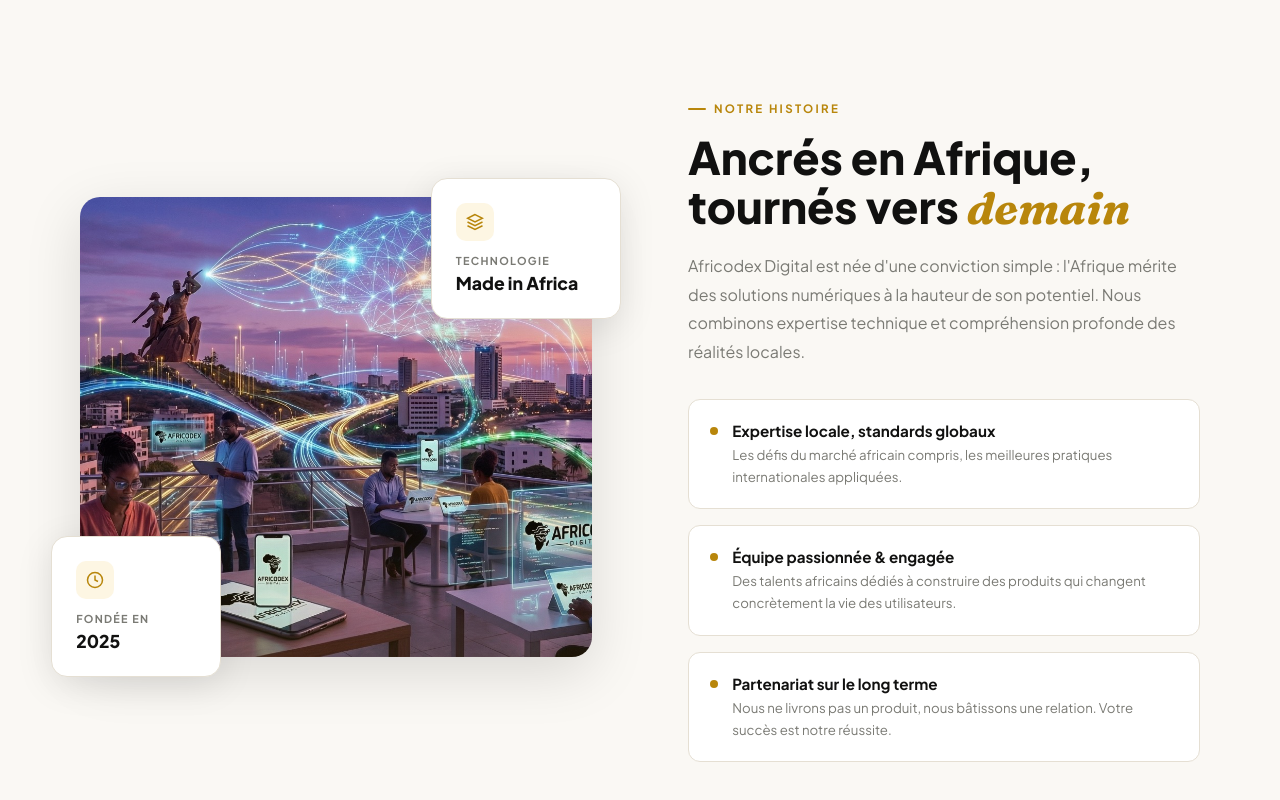
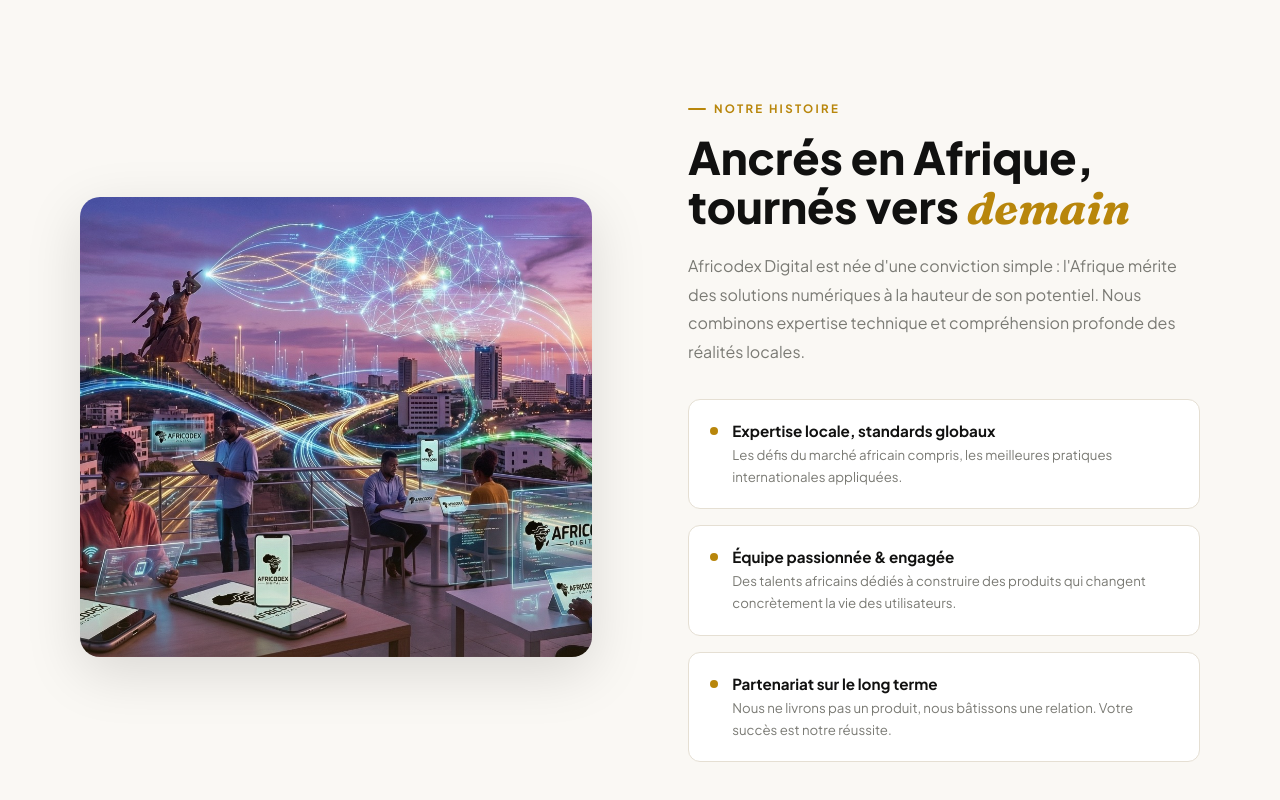
Before and after one commit to Ibnouthiam0110/Africodex_Digital_V1, a React (Vite) app: page / in a window 1280 px wide. Shown: the part 983-1783 px from the top of the page. Built offline with nearby package versions, Linux system fonts and the light colour scheme.

Commit message:
PHOTO_Modifiée

```diff
--- a/src/components/About.jsx
+++ b/src/components/About.jsx
@@ -51,27 +51,6 @@ export default function About() {
             <div style={{ position: "absolute", inset: 0, background: "linear-gradient(to bottom, transparent 50%, rgba(184,134,11,0.15) 100%)", borderRadius: "20px" }} />
           </div>
 
-          {/* Float card top-right */}
-          <FloatCard style={{ top: "-1.2rem", right: "-1.8rem", width: "190px" }}>
-            <CardIcon>
-              <svg width="18" height="18" viewBox="0 0 24 24" fill="none" stroke="#b8860b" strokeWidth="2">
-                <path d="M12 2L2 7l10 5 10-5-10-5z"/><path d="M2 17l10 5 10-5"/><path d="M2 12l10 5 10-5"/>
-              </svg>
-            </CardIcon>
-            <div style={{ fontSize: "0.68rem", fontWeight: 700, letterSpacing: "0.12em", textTransform: "uppercase", color: "#7a7a74", marginBottom: "0.3rem" }}>Technologie</div>
-            <div style={{ fontSize: "1.1rem", fontWeight: 800, color: "#111110" }}>Made in Africa</div>
-          </FloatCard>
-
-          {/* Float card bottom-left */}
-          <FloatCard style={{ bottom: "-1.2rem", left: "-1.8rem", width: "170px" }}>
-            <CardIcon>
-              <svg width="18" height="18" viewBox="0 0 24 24" fill="none" stroke="#b8860b" strokeWidth="2">
-                <circle cx="12" cy="12" r="10"/><polyline points="12 6 12 12 16 14"/>
-              </svg>
-            </CardIcon>
-            <div style={{ fontSize: "0.68rem", fontWeight: 700, letterSpacing: "0.12em", textTransform: "uppercase", color: "#7a7a74", marginBottom: "0.3rem" }}>Fondée en</div>
-            <div style={{ fontSize: "1.1rem", fontWeight: 800, color: "#111110" }}>2025</div>
-          </FloatCard>
         </div>
 
         {/* ── Content ── */}
```
